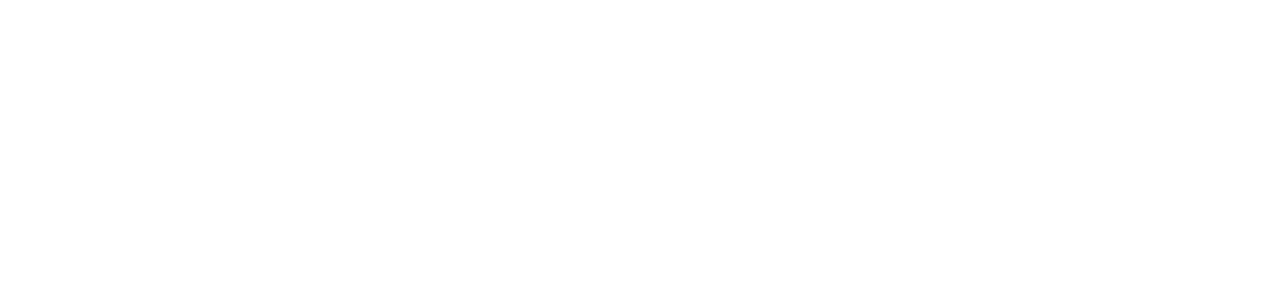
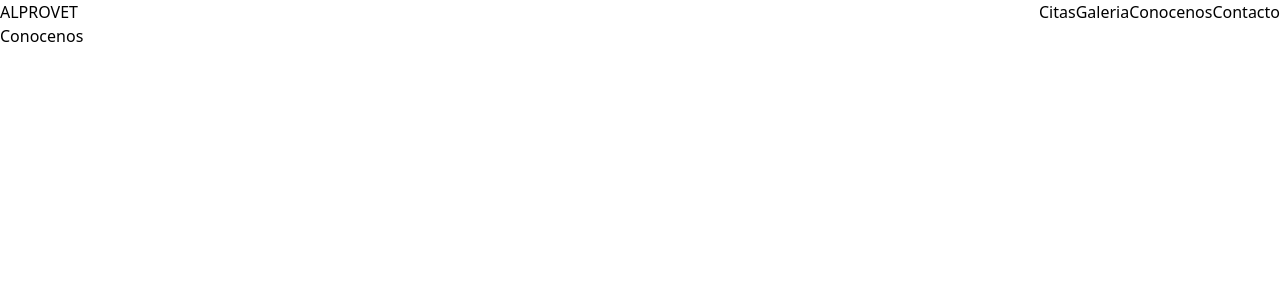
Before and after one commit to ChavezJuanC/ALPROVET_WEB, a React (Vite) app: page /conocenos in a window 1280 px wide. Before the commit this address had no page. Shown: the top 300 px of the page. Built offline with nearby package versions, Linux system fonts and the light colour scheme.

Commit message:
Front-End Started

```diff
--- a/src/App.jsx
+++ b/src/App.jsx
@@ -1,12 +1,25 @@
 import React from "react";
 import { Routes, Route, BrowserRouter } from "react-router-dom";
+
+//Route Elemenets
+import Home from "./routes/Home.jsx";
+import Citas from "./routes/Citas.jsx";
+import Galeria from "./routes/Galeria.jsx";
+import Conocenos from "./routes/Conocenos.jsx";
+import Contacto from "./routes/Contacto.jsx";
+import NavBar from "./Components/NavBar.jsx";
 
 function App() {
     return (
         <>
             <BrowserRouter>
+                <NavBar />
                 <Routes>
-                    <Route path="/" />
+                    <Route path="/" element={<Home />} />
+                    <Route path="/citas" element={<Citas />} />
+                    <Route path="/galeria" element={<Galeria />} />
+                    <Route path="/conocenos" element={<Conocenos />} />
+                    <Route path="/contacto" element={<Contacto />} />
                 </Routes>
             </BrowserRouter>
         </>
@@ -17,6 +30,7 @@
 
 //create routing
 //create routes
+
 //create nav bar component (PROTOTYPE)
 //set custom color pallet
 //set BG
@@ -31,3 +45,9 @@
 //create service content section
 //create location and contact contact section
 //create footer section
+
+//inicio
+//citas
+//galleria
+//conocenos
+//contacto
--- /dev/null
+++ b/src/Components/NavBar.jsx
@@ -0,0 +1,28 @@
+import React from "react";
+import { Link } from "react-router-dom";
+
+function NavBar() {
+    return (
+        <div className="flex justify-between items-center">
+            <div>
+                <Link to={"/"}>ALPROVET</Link>
+            </div>
+            <div className="flex">
+                <Link to={"/citas"}>
+                    <div>Citas</div>
+                </Link>
+                <Link to={"/galeria"}>
+                    <div>Galeria</div>
+                </Link>
+                <Link to={"/conocenos"}>
+                    <div>Conocenos</div>
+                </Link>
+                <Link to={"/contacto"}>
+                    <div>Contacto</div>
+                </Link>
+            </div>
+        </div>
+    );
+}
+
+export default NavBar;
--- /dev/null
+++ b/src/routes/Citas.jsx
@@ -0,0 +1,7 @@
+import React from "react";
+
+function Citas() {
+    return <div>Citas</div>;
+}
+
+export default Citas;
--- /dev/null
+++ b/src/routes/Conocenos.jsx
@@ -0,0 +1,7 @@
+import React from "react";
+
+function conocenos() {
+    return <div>Conocenos</div>;
+}
+
+export default conocenos;
--- /dev/null
+++ b/src/routes/Contacto.jsx
@@ -0,0 +1,7 @@
+import React from "react";
+
+function Contacto() {
+    return <div>contacto</div>;
+}
+
+export default Contacto;
--- /dev/null
+++ b/src/routes/Galeria.jsx
@@ -0,0 +1,7 @@
+import React from "react";
+
+function Galeria() {
+    return <div>Galeria</div>;
+}
+
+export default Galeria;
--- /dev/null
+++ b/src/routes/Home.jsx
@@ -0,0 +1,7 @@
+import React from "react";
+
+function Home() {
+    return <div>HOME</div>;
+}
+
+export default Home;
```
Also changed, not shown: src/main.jsx (+9 -8 lines).
